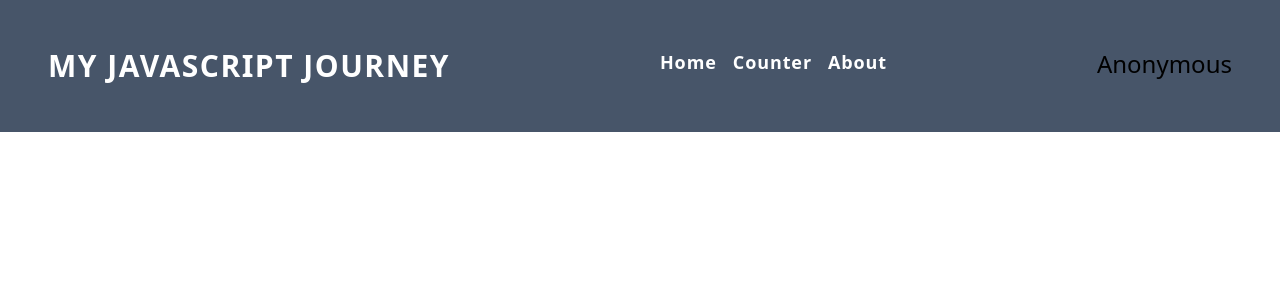
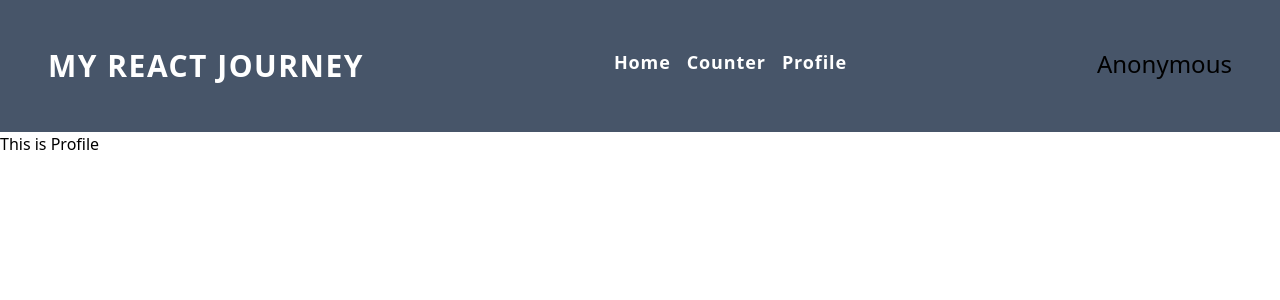
Before and after one commit to VannWasHere/react-journey, a React (Vite) app: page /profile in a window 1280 px wide. Shown: the top 300 px of the page. Built offline with nearby package versions, Linux system fonts and the light colour scheme.

Commit message:
Simplify the component and pages

```diff
--- a/src/App.jsx
+++ b/src/App.jsx
@@ -3,11 +3,13 @@ import './css/index.css'
 import Home from './Pages/Home';
 import Counter from './Pages/Counter';
 import Profile from './Pages/Profile';
+import NavigationBar from './components/NavigationBar';
 
 const App = () => {
     return(
         <>
         <Router>
+            <NavigationBar />
             <Routes>
                 <Route path='/' element={<Home />}/>
                 <Route path='/counter' element={<Counter />}/>
--- a/src/Pages/Home.jsx
+++ b/src/Pages/Home.jsx
@@ -1,7 +1,10 @@
-import NavigationBar from "../components/NavigationBar"
 
 const Home = () => {
-    return <NavigationBar />
+    return (
+        <>
+            <h1>This is Home</h1>
+        </>
+    );
 }
 
 export default Home;
--- a/src/Pages/Profile.jsx
+++ b/src/Pages/Profile.jsx
@@ -1,7 +1,7 @@
-import NavigationBar from "../components/NavigationBar"
-
 const Profile = () => {
-    return <NavigationBar />
+    return (
+        <h1>This is Profile</h1>
+    );
 }
 
 export default Profile;
--- a/src/components/NavigationBar.jsx
+++ b/src/components/NavigationBar.jsx
@@ -1,20 +1,20 @@
 import { useNavigate } from 'react-router-dom';
 import PropTypes from 'prop-types';
 
-const menuItems = ['Home', 'Counter', 'About'];
+const menuItems = ['Home', 'Counter', 'Profile'];
 
 const NavigationBar = (props) => {
     const navigate = useNavigate();
     return (
         <header>
             <nav className="flex justify-between bg-slate-600 w-full p-12 text-white">
-                <h1 className="text-3xl font-bold tracking-wider uppercase">{!props.navTitle ? "My Javascript Journey" : props.navTitle}</h1>
+                <h1 className="text-3xl font-bold tracking-wider uppercase">My React Journey</h1>
                 <div>
                     <ul className="flex space-x-4 w-full text-lg font-bold">
                     {/* Making list with array map function */}
                     {menuItems.map((item, index) => (
                         <button key={index} className="transition duration-300 cursor-pointer hover:text-blue-600 tracking-wider"
-                        onClick={() => (index == 0 ? navigate('/') : (index == 1 ? navigate('counter') : navigate('/about')) )}>
+                        onClick={() => (index == 0 ? navigate('/') : (index == 1 ? navigate('counter') : navigate('/profile')) )}>
                             {item}
                         </button>
                     ))}
@@ -35,7 +35,7 @@ NavigationBar.propTypes = {
 
 NavigationBar.defaultProps = {
     name: "Anonymous",
-    navTitle: "My Javascript Journey"
+    navTitle: "My React Journey"
 }
 
 export default NavigationBar;
```
